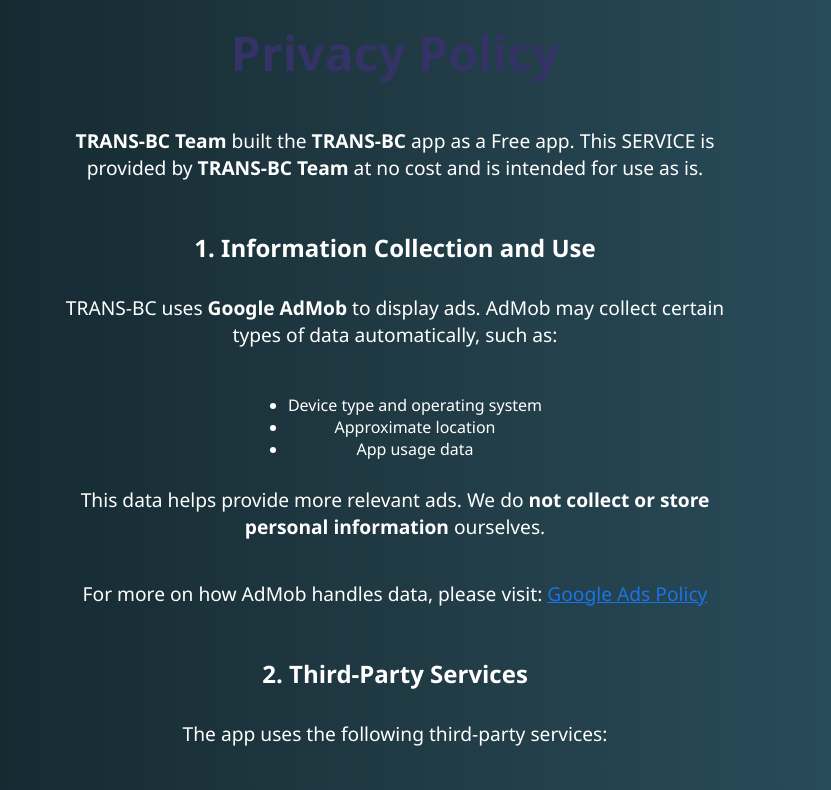
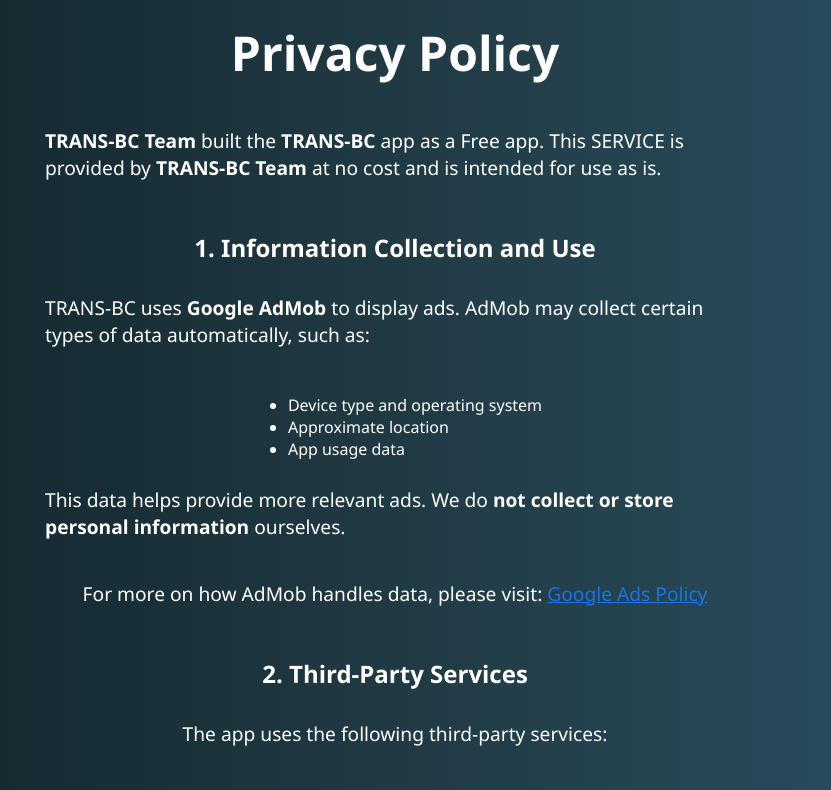
Before and after one commit to Giliarde-franca/transbcapp.github.io, a plain HTML site: page privacy-policy.html in a window 1280 px wide. Shown: the top 790 px of the page, without its empty margins (245-1076 px from the left). Drawn offline with Linux system fonts and the light colour scheme.

Commit message:
Update privacy-policy.html

```diff
--- a/privacy-policy.html
+++ b/privacy-policy.html
@@ -16,14 +16,13 @@
       font-family: "Segoe UI", Tahoma, Geneva, Verdana, sans-serif;
       background: linear-gradient(to right, #0f2027, #203a43, #2c5364);
       color: #fff;
-      text-align: center;
       display: flex;
       flex-direction: column;
       align-items: center;
       min-height: 100vh;
     }
     h1 {
-        color: #333366;
+
       font-size: 3rem;
       margin-top: 20px;
     }
```
